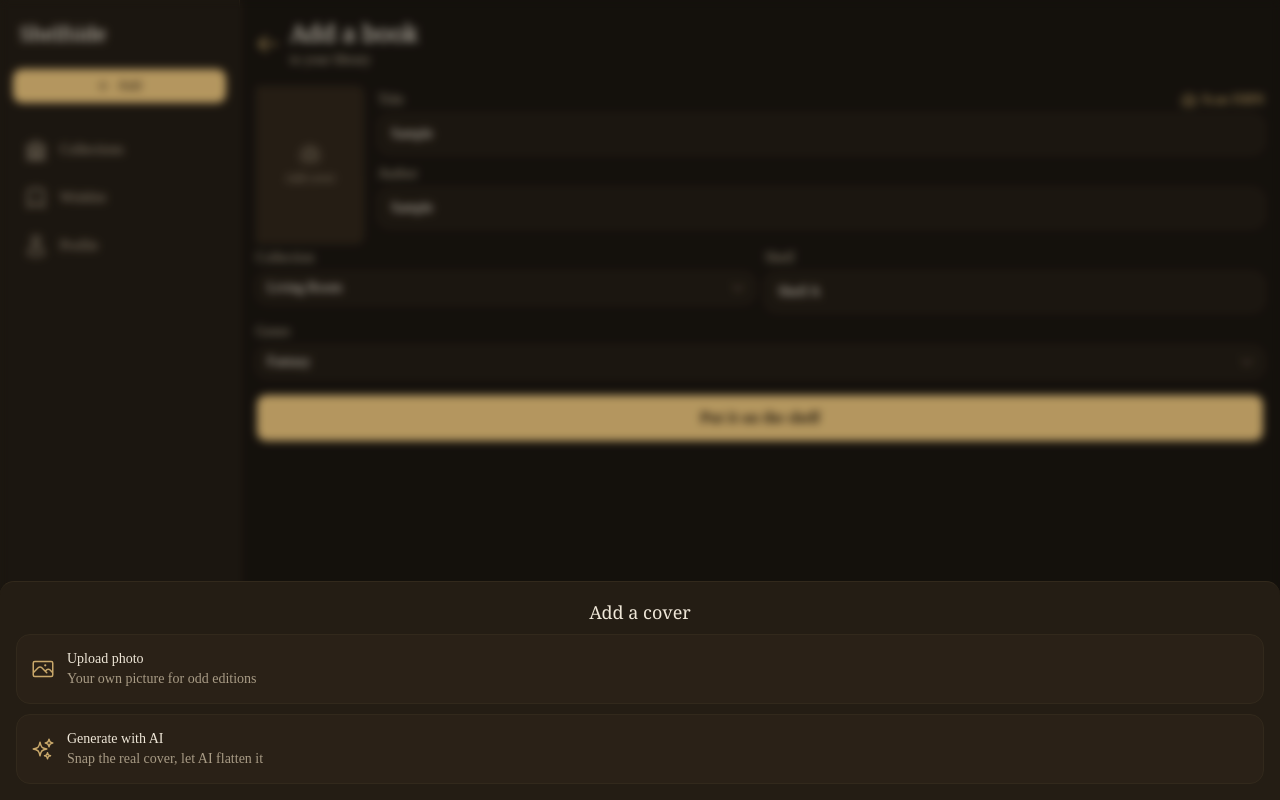
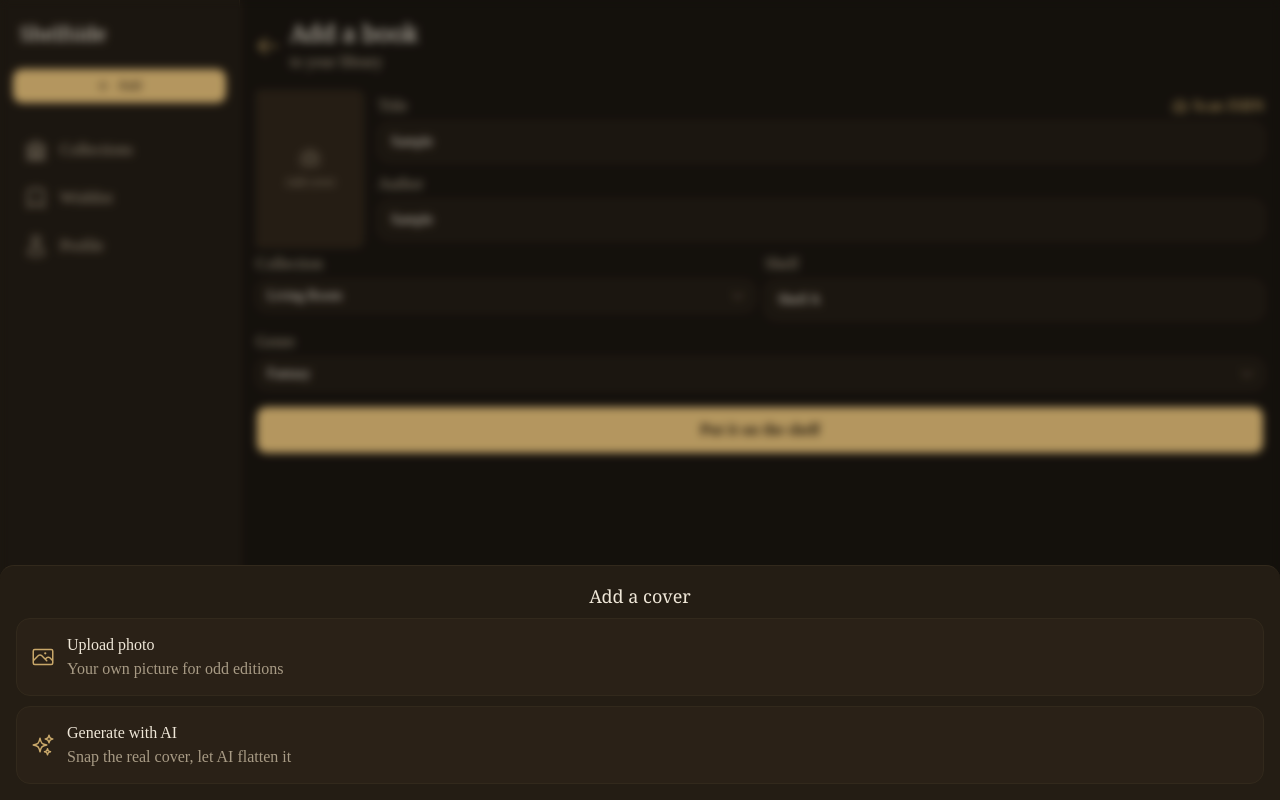
Before and after one commit to jo-ixd/shelfside, a Next.js app: page /add in a window 1280 px wide. Both pictures are taken after typing "Sample", "Sample" into the empty fields and a click on the button "Add cover". Built offline with nearby package versions, Linux system fonts and the light colour scheme.

Commit message:
style: bump body text from text-sm to text-base across the app

```diff
--- a/src/components/add-menu.tsx
+++ b/src/components/add-menu.tsx
@@ -46,12 +46,12 @@ export function AddMenu({
           <button
             type="button"
             onClick={() => go(`/add?ctx=${ctx}`)}
-            className="flex w-full items-center gap-3 rounded-xl border border-border bg-secondary px-3.5 py-3.5 text-left text-sm text-foreground"
+            className="flex w-full items-center gap-3 rounded-xl border border-border bg-secondary px-3.5 py-3.5 text-left text-base text-foreground"
           >
             <BookOpenIcon className="size-6 shrink-0 text-primary" />
             <span>
               Add a book
-              <small className="block text-sm text-muted-foreground">
+              <small className="block text-base text-muted-foreground">
                 Type the details or scan the ISBN
               </small>
             </span>
@@ -59,12 +59,12 @@ export function AddMenu({
           <button
             type="button"
             onClick={() => go(`/collections/new?ctx=${ctx}`)}
-            className="flex w-full items-center gap-3 rounded-xl border border-border bg-secondary px-3.5 py-3.5 text-left text-sm text-foreground"
+            className="flex w-full items-center gap-3 rounded-xl border border-border bg-secondary px-3.5 py-3.5 text-left text-base text-foreground"
           >
             <PlusIcon className="size-6 shrink-0 text-primary" />
             <span>
               New {noun}
-              <small className="block text-sm text-muted-foreground">
+              <small className="block text-base text-muted-foreground">
                 Group books into a new {noun}
               </small>
             </span>
--- a/src/components/add-view.tsx
+++ b/src/components/add-view.tsx
@@ -155,7 +155,7 @@ export function AddView() {
       <div className="px-4 pt-3">
         {matched ? (
           <p
-            className="mb-2 flex items-center gap-2 rounded-lg px-3 py-2 text-sm"
+            className="mb-2 flex items-center gap-2 rounded-lg px-3 py-2 text-base"
             style={{ background: MATCHED.bg, border: `1px solid ${MATCHED.border}`, color: MATCHED.text }}
           >
             <CheckCircleIcon className="size-4 shrink-0" />
@@ -187,7 +187,7 @@ export function AddView() {
           <div className="min-w-0 flex-1 pt-1">
             {wish ? (
               <div className="mb-2">
-                <Label className="text-sm text-muted-foreground">
+                <Label className="text-base text-muted-foreground">
                   Product page link
                 </Label>
                 <div className="mt-1 flex gap-2">
@@ -207,7 +207,7 @@ export function AddView() {
             <div className="flex items-center justify-between">
               <Label
                 htmlFor="f-title"
-                className="text-sm text-muted-foreground"
+                className="text-base text-muted-foreground"
               >
                 Title
               </Label>
@@ -217,7 +217,7 @@ export function AddView() {
                   buzz(10);
                   setCamMode("scan");
                 }}
-                className="flex items-center gap-1 text-sm text-primary"
+                className="flex items-center gap-1 text-base text-primary"
               >
                 <CameraIcon className="size-4" />
                 Scan ISBN
@@ -234,7 +234,7 @@ export function AddView() {
             />
             <Label
               htmlFor="f-author"
-              className="mt-2.5 text-sm text-muted-foreground"
+              className="mt-2.5 text-base text-muted-foreground"
             >
               Author
             </Label>
@@ -251,7 +251,7 @@ export function AddView() {
 
         <div className="mt-1 flex gap-2.5">
           <div className="flex-1">
-            <Label className="text-sm text-muted-foreground">
+            <Label className="text-base text-muted-foreground">
               Collection
             </Label>
             <Select
@@ -273,7 +273,7 @@ export function AddView() {
           <div className="flex-1">
             <Label
               htmlFor="f-shelf"
-              className="text-sm text-muted-foreground"
+              className="text-base text-muted-foreground"
             >
               Shelf
             </Label>
@@ -287,7 +287,7 @@ export function AddView() {
           </div>
         </div>
 
-        <Label className="mt-2.5 text-sm text-muted-foreground">
+        <Label className="mt-2.5 text-base text-muted-foreground">
           Genre
         </Label>
         <Select value={genre} onValueChange={(v) => setGenre(v as string)}>
@@ -322,12 +322,12 @@ export function AddView() {
                 setChooser(false);
                 setTimeout(() => fileRef.current?.click(), 60);
               }}
-              className="flex w-full items-center gap-3 rounded-xl border border-border bg-secondary px-3.5 py-3.5 text-left text-sm"
+              className="flex w-full items-center gap-3 rounded-xl border border-border bg-secondary px-3.5 py-3.5 text-left text-base"
             >
               <PhotoIcon className="size-6 shrink-0 text-primary" />
               <span>
                 Upload photo
-                <small className="block text-sm text-muted-foreground">
+                <small className="block text-base text-muted-foreground">
                   Your own picture for odd editions
                 </small>
               </span>
@@ -338,12 +338,12 @@ export function AddView() {
                 setChooser(false);
                 setTimeout(() => setCamMode("ai"), 60);
               }}
-              className="flex w-full items-center gap-3 rounded-xl border border-border bg-secondary px-3.5 py-3.5 text-left text-sm"
+              className="flex w-full items-center gap-3 rounded-xl border border-border bg-secondary px-3.5 py-3.5 text-left text-base"
             >
               <SparklesIcon className="size-6 shrink-0 text-primary" />
               <span>
                 Generate with AI
-                <small className="block text-sm text-muted-foreground">
+                <small className="block text-base text-muted-foreground">
                   Snap the real cover, let AI flatten it
                 </small>
               </span>
--- a/src/components/app-sidebar.tsx
+++ b/src/components/app-sidebar.tsx
@@ -56,7 +56,7 @@ export function AppSidebar() {
                 key={tab.href}
                 href={tab.href}
                 aria-current={on ? "page" : undefined}
-                className={`flex items-center gap-3 rounded-lg px-3 py-2.5 text-sm ${
+                className={`flex items-center gap-3 rounded-lg px-3 py-2.5 text-base ${
                   on
                     ? "bg-secondary text-primary"
                     : "text-muted-foreground hover:text-foreground"
--- a/src/components/book-detail-sheet.tsx
+++ b/src/components/book-detail-sheet.tsx
@@ -160,7 +160,7 @@ export function BookDetailSheet({
         <button
           type="button"
           onClick={() => cycleStatus(book)}
-          className="mt-2.5 w-fit rounded-full border border-border bg-secondary px-3.5 py-1.5 text-sm"
+          className="mt-2.5 w-fit rounded-full border border-border bg-secondary px-3.5 py-1.5 text-base"
         >
           {book.st}
         </button>
@@ -188,7 +188,7 @@ export function BookDetailSheet({
         <button
           type="button"
           onClick={() => removeBook(book)}
-          className="mt-3.5 w-full rounded-lg border border-destructive/40 px-3.5 py-2 text-sm text-destructive"
+          className="mt-3.5 w-full rounded-lg border border-destructive/40 px-3.5 py-2 text-base text-destructive"
         >
           {armed
             ? `Tap again to remove \u201C${book.t}\u201D`
--- a/src/components/bottom-nav.tsx
+++ b/src/components/bottom-nav.tsx
@@ -34,7 +34,7 @@ export function BottomNav() {
             key={tab.href}
             href={tab.href}
             aria-current={on ? "page" : undefined}
-            className={`flex flex-1 flex-col items-center gap-0.5 py-1.5 text-sm ${
+            className={`flex flex-1 flex-col items-center gap-0.5 py-1.5 text-base ${
               on ? "text-primary" : "text-muted-foreground/70"
             }`}
           >
--- a/src/components/camera-overlay.tsx
+++ b/src/components/camera-overlay.tsx
@@ -72,7 +72,7 @@ export function CameraOverlay({
 
   return (
     <div className="fixed inset-0 z-50 flex flex-col items-center justify-center bg-[#0c0a08]">
-      <p className="mb-5 px-6 text-center text-sm text-[#cfc5b0]">{msg}</p>
+      <p className="mb-5 px-6 text-center text-base text-[#cfc5b0]">{msg}</p>
       <div className="relative h-[170px] w-[250px]">
         <span className="absolute top-0 left-0 size-7 rounded-[10px_0_0_0] border-3 border-primary border-r-0 border-b-0" />
         <span className="absolute top-0 right-0 size-7 rounded-[0_10px_0_0] border-3 border-primary border-l-0 border-b-0" />
@@ -97,7 +97,7 @@ export function CameraOverlay({
       <button
         type="button"
         onClick={onCancel}
-        className="mt-4 text-sm text-muted-foreground/70"
+        className="mt-4 text-base text-muted-foreground/70"
       >
         Cancel
       </button>
--- a/src/components/new-collection-view.tsx
+++ b/src/components/new-collection-view.tsx
@@ -53,7 +53,7 @@ export function NewCollectionView() {
       >
         <Label
           htmlFor="new-col-name"
-          className="text-sm text-muted-foreground"
+          className="text-base text-muted-foreground"
         >
           Name
         </Label>
--- a/src/components/page-header.tsx
+++ b/src/components/page-header.tsx
@@ -29,7 +29,7 @@ export function PageHeader({
         <div>
           <h1 className="font-serif text-2xl leading-tight">{title}</h1>
           {sub ? (
-            <p className="mt-0.5 text-sm text-muted-foreground">{sub}</p>
+            <p className="mt-0.5 text-base text-muted-foreground">{sub}</p>
           ) : null}
         </div>
       </div>
--- a/src/components/profile-view.tsx
+++ b/src/components/profile-view.tsx
@@ -46,7 +46,7 @@ export function ProfileView() {
           {(name || "?").charAt(0).toUpperCase()}
         </div>
         <div className="min-w-0 pt-[18px]">
-          <p className="text-sm text-muted-foreground">
+          <p className="text-base text-muted-foreground">
             Name
           </p>
           <Input
@@ -70,13 +70,13 @@ export function ProfileView() {
             className="flex-1 rounded-xl border border-border bg-card p-3 text-center"
           >
             <div className="text-2xl font-bold">{s.n}</div>
-            <div className="mt-0.5 text-sm text-muted-foreground">{s.l}</div>
+            <div className="mt-0.5 text-base text-muted-foreground">{s.l}</div>
           </div>
         ))}
       </div>
 
       <section className="px-4 pt-4.5">
-        <h2 className="mb-2.5 text-sm text-muted-foreground">
+        <h2 className="mb-2.5 text-base text-muted-foreground">
           Theme
         </h2>
         <div className="flex gap-3">
@@ -99,7 +99,7 @@ export function ProfileView() {
       </section>
 
       <section className="px-4 pt-4.5">
-        <h2 className="mb-2.5 text-sm text-muted-foreground">
+        <h2 className="mb-2.5 text-base text-muted-foreground">
           Settings
         </h2>
         {DUMMY_ROWS.map((row) => (
@@ -107,7 +107,7 @@ export function ProfileView() {
             key={row}
             type="button"
             onClick={() => toast(`${row} — not wired up in the prototype yet`)}
-            className="mb-2.5 flex w-full items-center justify-between rounded-xl border border-border bg-card px-3.5 py-3.5 text-left text-sm"
+            className="mb-2.5 flex w-full items-center justify-between rounded-xl border border-border bg-card px-3.5 py-3.5 text-left text-base"
           >
             {LABELS[row] ?? row}
             <ChevronRightIcon className="size-4 text-muted-foreground/60" />
```
